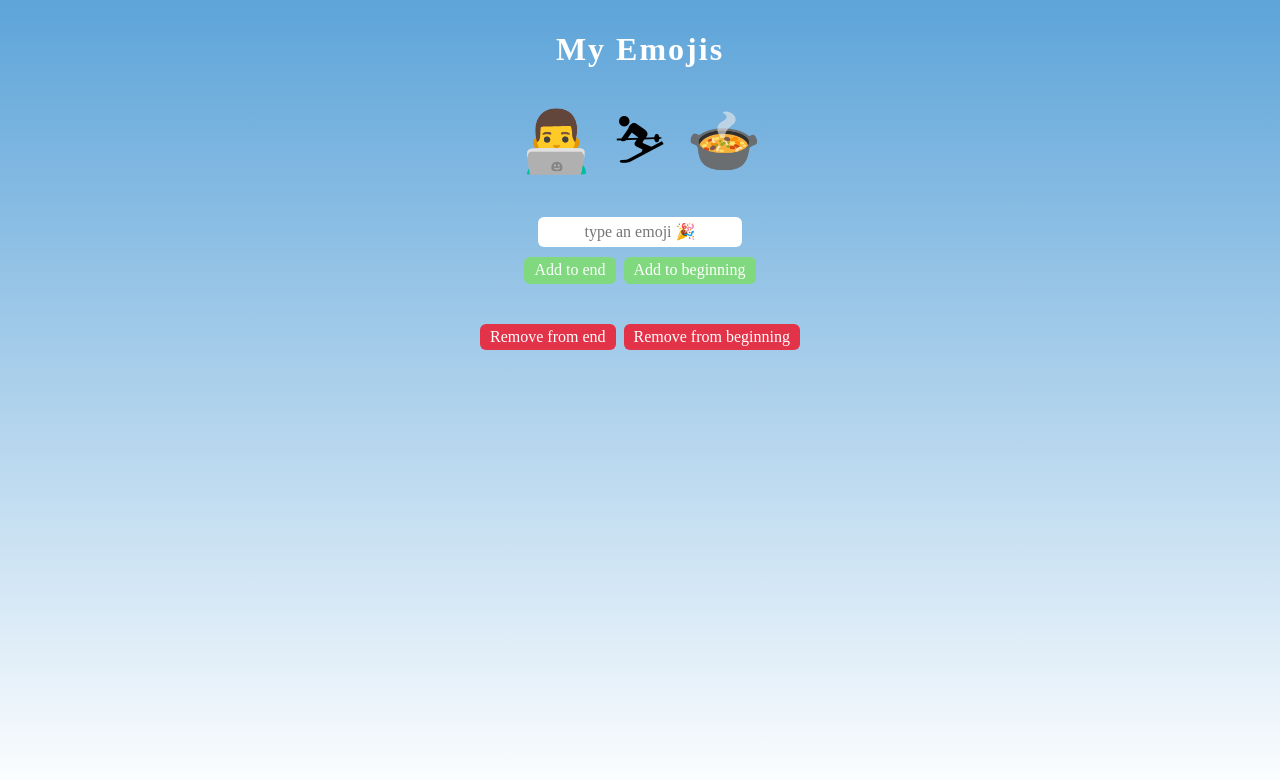
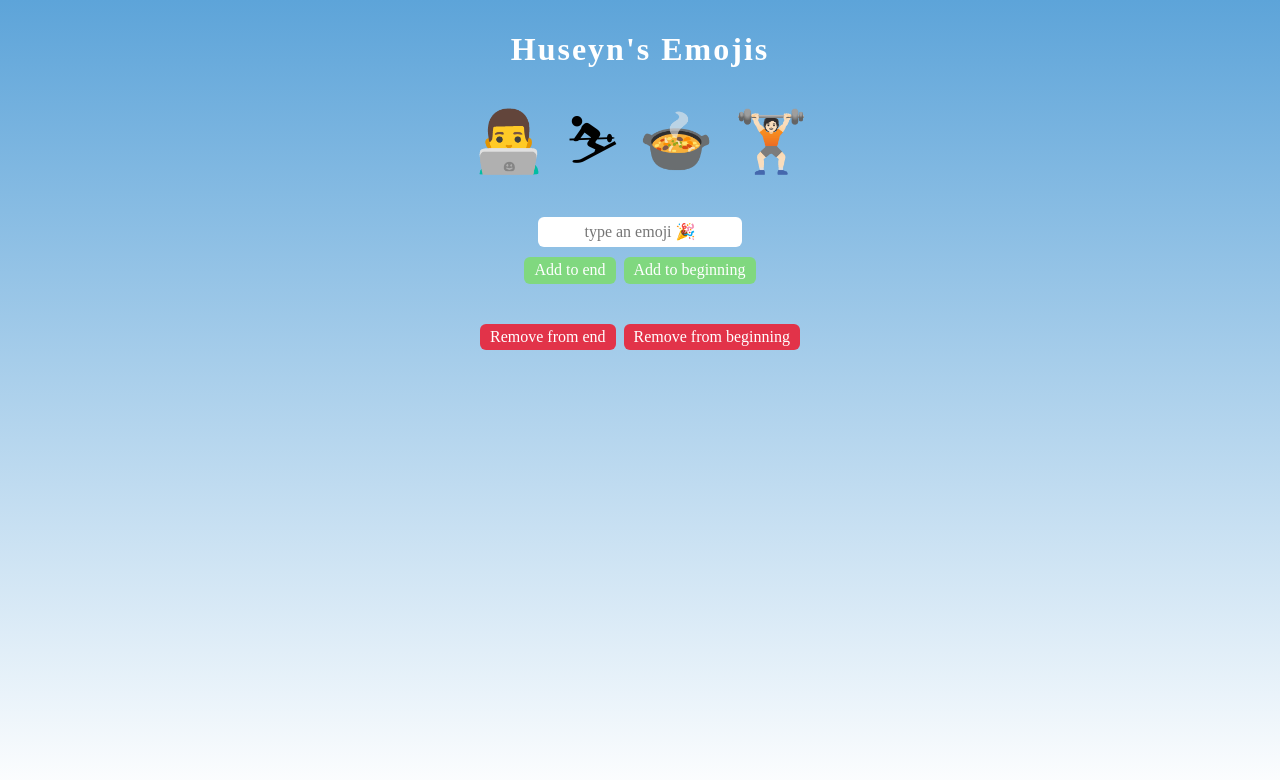
Before and after one commit to HuseynAliyevHub/my-emoji-app, a plain HTML site: page index.html in a window 1280 px wide. Drawn offline with nearby package versions, Linux system fonts and the light colour scheme; a web font is replaced by a local one.

Commit message:
Added Emojis
Added a cool fitness training emoji.

```diff
--- a/index.html
+++ b/index.html
@@ -4,7 +4,7 @@
         <link href="https://fonts.googleapis.com/css2?family=Baloo&display=swap" rel="stylesheet">
     </head>
     <body>
-        <h1>My Emojis</h1>
+        <h1>Huseyn's Emojis</h1>
         <div id="emoji-container"></div>
         <input type="text" id="emoji-input" placeholder="type an emoji 🎉">
         <div class="buttons-wrapper">
--- a/index.js
+++ b/index.js
@@ -1,4 +1,4 @@
-const myEmojis = ["👨‍💻", "⛷", "🍲"]
+const myEmojis = ["👨‍💻", "⛷", "🍲", "🏋🏻‍"]
 
 function renderEmojis() {
     const emojiContainer = document.getElementById("emoji-container")
```
